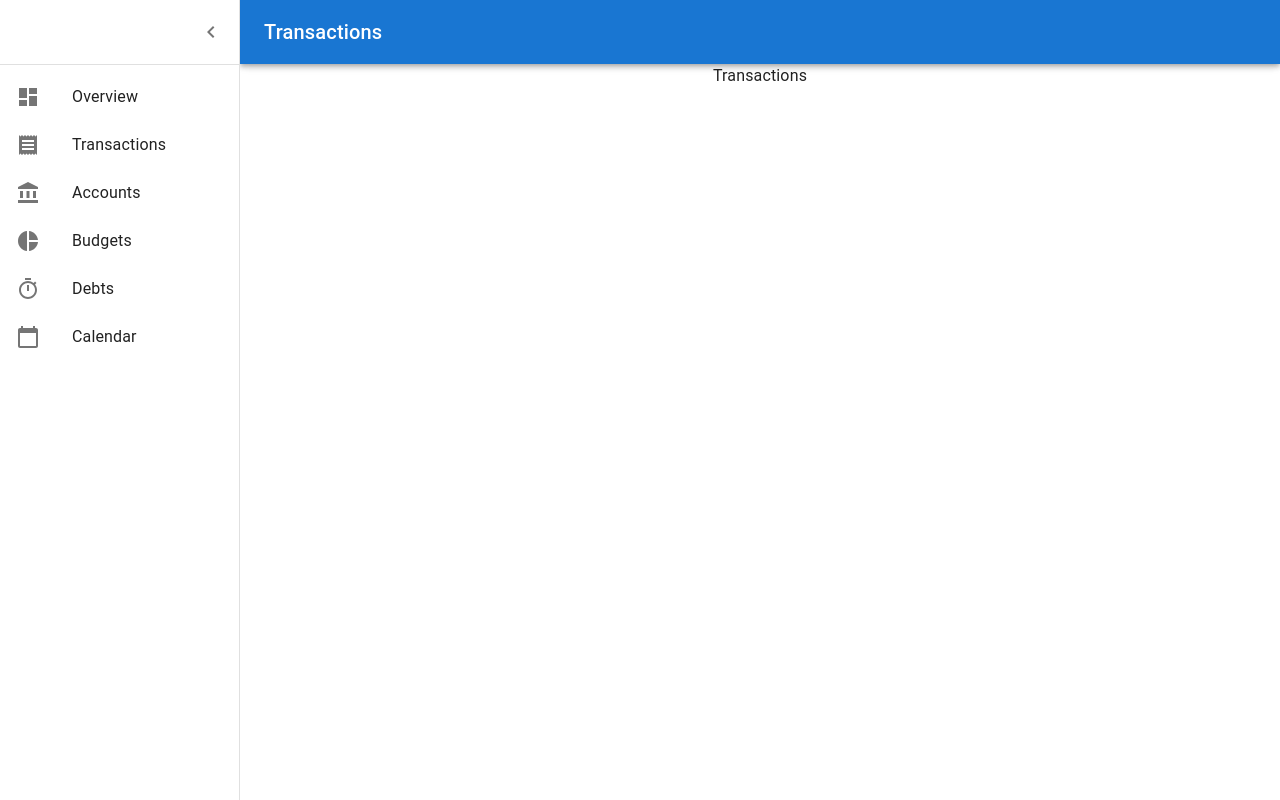
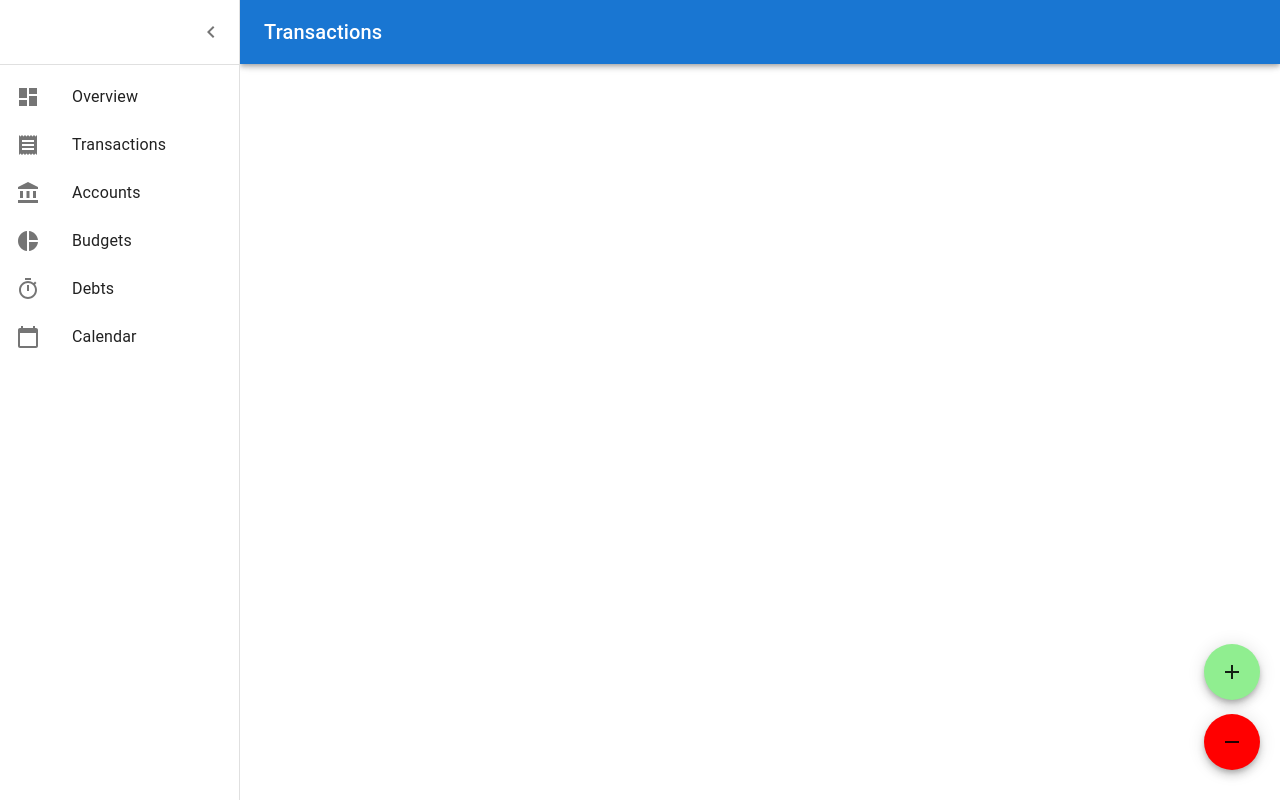
Before and after one commit to nashminn/Budget-Buddy, a React (Create React App) app: page /transactions in a window 1280 px wide. Built offline with nearby package versions, Linux system fonts and the light colour scheme.

Commit message:
transactions: two buttons only

```diff
--- a/src/App.js
+++ b/src/App.js
@@ -7,7 +7,7 @@ import { Routes, Route } from 'react-router-dom';
 import { Home } from './pages/Home';
 import { Accounts } from './pages/Accounts/Accounts';
 import { Budgets } from './pages/Budgets';
-import { Transactions } from './pages/Transactions';
+import { Transactions } from './pages/Transactions/Transactions';
 import { Debts } from './pages/Debts';
 import { Calendar } from './pages/Calendar';
 
--- a/src/pages/Transactions.jsx
+++ /dev/null
@@ -1,11 +0,0 @@
-import React from 'react'
-import { Layout } from '../components/Layout'
-
-export const Transactions = ( {openSidebar} ) => {
-
-  return (
-    <Layout title="Transactions" openSidebar={openSidebar}>
-      Transactions
-    </Layout>
-  )
-}
--- /dev/null
+++ b/src/pages/Transactions/Transactions.jsx
@@ -0,0 +1,14 @@
+import React from 'react'
+import { Layout } from '../../components/Layout'
+import { Fab } from '@mui/material'
+import { Add, Remove,  } from '@mui/icons-material'
+
+export const Transactions = ( {openSidebar} ) => {
+
+  return (
+    <Layout title="Transactions" openSidebar={openSidebar}>
+      <Fab style={{ position: 'fixed', bottom: 100, right: 20, backgroundColor: '	#90EE90' }}><Add /></Fab>
+      <Fab style={{ position: 'fixed', bottom: 30, right: 20, backgroundColor: 'red' }}><Remove /></Fab>
+    </Layout>
+  )
+}
```
